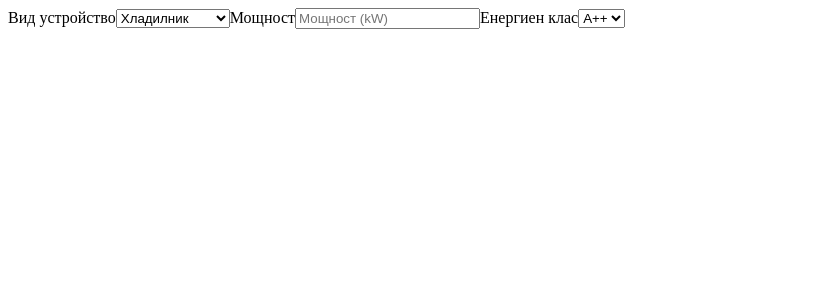
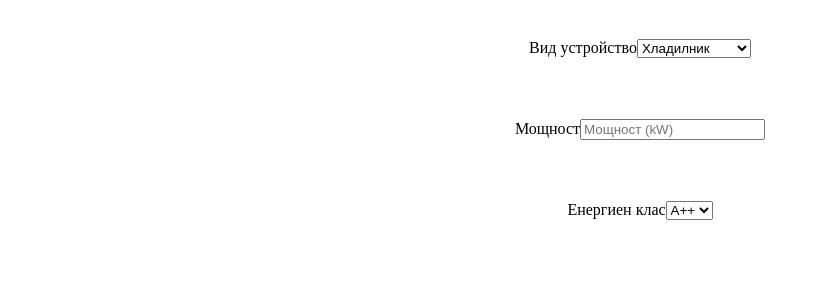
Before and after one commit to Lucky-Martin/eco-calculator, an Angular app: page / in a window 1280 px wide. Shown: the top 300 px of the page, without its empty margins (0-820 px from the left). Built offline with nearby package versions, Linux system fonts and the light colour scheme.

Commit message:
design changes

```diff
--- a/package.json
+++ b/package.json
@@ -15,6 +15,7 @@
     "@angular/compiler": "^14.0.0",
     "@angular/core": "^14.0.0",
     "@angular/forms": "^14.0.0",
+    "@angular/material": "^14.0.0",
     "@angular/platform-browser": "^14.0.0",
     "@angular/platform-browser-dynamic": "^14.0.0",
     "@angular/router": "^14.0.0",
--- a/src/app/app.component.html
+++ b/src/app/app.component.html
@@ -1,6 +1,7 @@
+<mat-grid-list cols="1" rowHeight="5em">
   <form>
+    <mat-grid-tile>Вид устройство
     <!-- Device Type -->
-  <label for="deviceType">Вид устройство</label>
     <select id="deviceType">
       <option value="хладилник">Хладилник</option>
       <option value="печка">Печка</option>
@@ -12,13 +13,16 @@
       <option value="компютър">Компютър</option>
       <option value="принтер">Принтер</option>
     </select>
+    </mat-grid-tile>
 
     <!-- Power -->
-  <label for="power">Мощност</label>
+    <mat-grid-tile>Мощност
     <input id="power" placeholder="Мощност (kW)">
+    </mat-grid-tile>
 
     <!-- Energy class -->
-  <label for="energyClass">Енергиен клас</label>
+
+    <mat-grid-tile>Енергиен клас
     <select id="energyClass">
       <option value="APP">А++</option>
       <option value="AP">А+</option>
@@ -30,7 +34,8 @@
       <option value="F">F</option>
       <option value="G">G</option>
     </select>
+    </mat-grid-tile>
 
     <!-- Usage hours -->
-
   </form>
+</mat-grid-list>
--- a/src/app/app.module.ts
+++ b/src/app/app.module.ts
@@ -3,6 +3,8 @@ import { BrowserModule } from '@angular/platform-browser';
 
 import { AppRoutingModule } from './app-routing.module';
 import { AppComponent } from './app.component';
+import {MatSlideToggleModule} from "@angular/material/slide-toggle";
+import {MatGridListModule} from "@angular/material/grid-list";
 
 @NgModule({
   declarations: [
@@ -10,7 +12,9 @@ import { AppComponent } from './app.component';
   ],
   imports: [
     BrowserModule,
-    AppRoutingModule
+    AppRoutingModule,
+    MatSlideToggleModule,
+    MatGridListModule
   ],
   providers: [],
   bootstrap: [AppComponent]
```
Also changed, not shown: 1 other file (tests, documents, lock files or other folders). Lines whose indentation alone changed are shown as unchanged.
